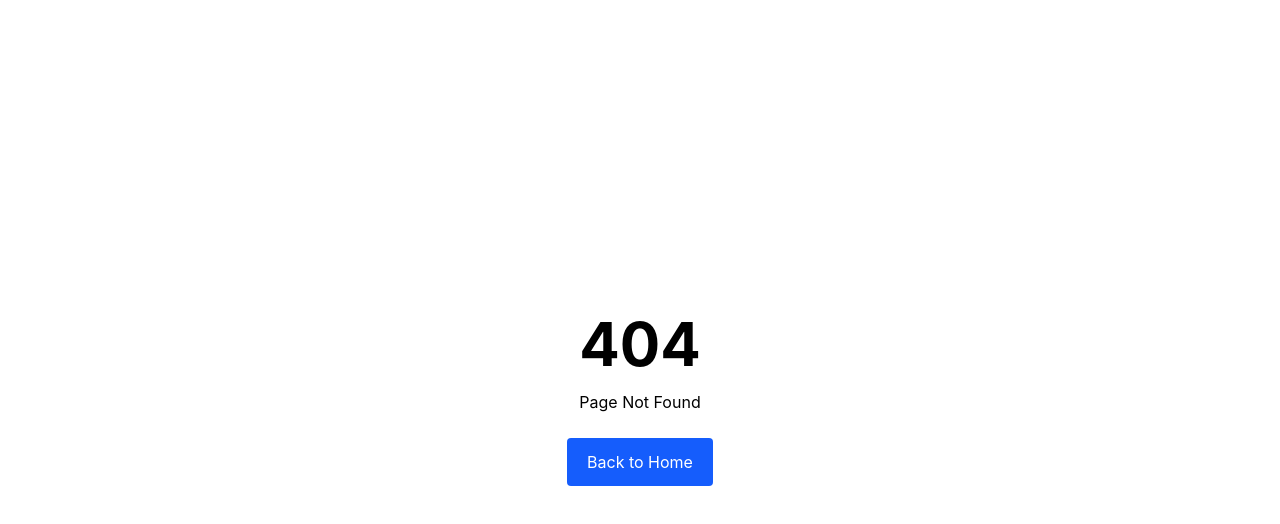
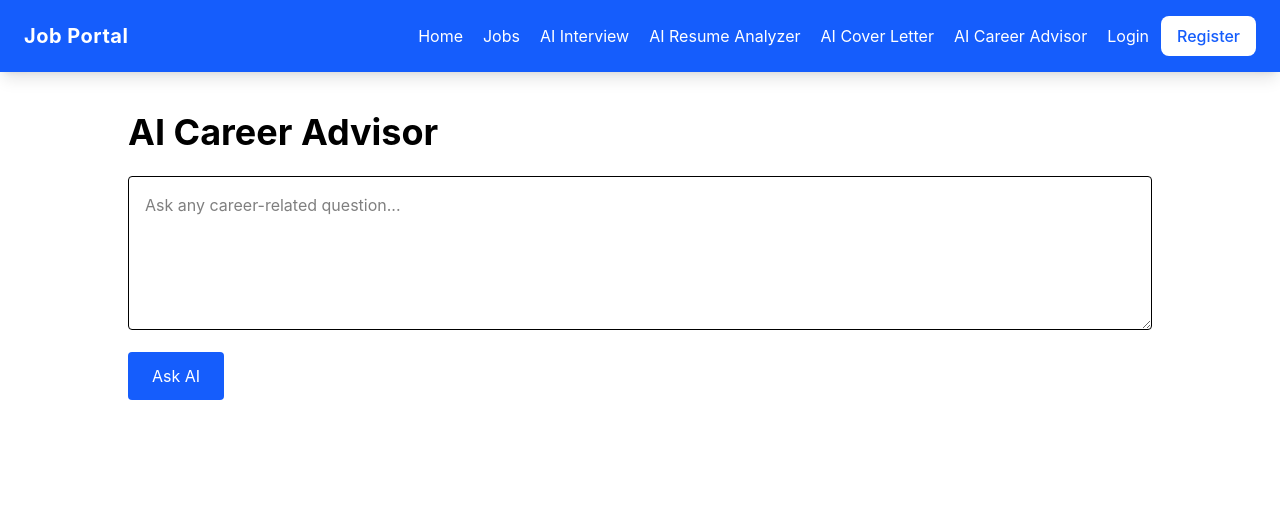
Before and after one commit to dilanithathsarani/Job-Portal---frontend, a React app: page /ai/career-advisor in a window 1280 px wide. Before the commit this address had no page. Shown: the top 524 px of the page. Built offline with nearby package versions, Linux system fonts and the light colour scheme; the HTML template or start-up script is replaced by a standard one.

Commit message:
add AI Career Advisor component and integrate with routing

```diff
--- a/src/components/navBar.jsx
+++ b/src/components/navBar.jsx
@@ -56,6 +56,8 @@ function Navbar() {
           <Link to="/ai/resume-analyzer">AI Resume Analyzer</Link>
 
           <Link to="/ai/cover-letter">AI Cover Letter</Link>
+
+          <Link to="/ai/career-advisor">AI Career Advisor</Link>
 
           {token ? (
             <>
--- /dev/null
+++ b/src/pages/ai/CareerAdvisor.jsx
@@ -0,0 +1,149 @@
+import { useState } from "react";
+import NavBar from "../../components/navBar";
+import api from "../../services/api";
+
+function CareerAdvisor() {
+
+    const [question, setQuestion] = useState("");
+
+    const [answer, setAnswer] = useState("");
+
+    const [loading, setLoading] = useState(false);
+
+    const askQuestion = async () => {
+
+        if (!question.trim()) {
+
+            alert("Please enter a question.");
+
+            return;
+
+        }
+
+        try {
+
+            setLoading(true);
+
+            const res = await api.post(
+
+                "/ai/career-advisor",
+
+                {
+
+                    question
+
+                }
+
+            );
+
+            setAnswer(res.data.advice);
+
+        }
+
+        catch (error) {
+
+            console.log(error);
+
+            alert("Something went wrong.");
+
+        }
+
+        finally {
+
+            setLoading(false);
+
+        }
+
+    };
+
+    return (
+
+        <>
+
+            <NavBar />
+
+            <div className="max-w-5xl mx-auto mt-10">
+
+                <h1 className="text-4xl font-bold mb-6">
+
+                    AI Career Advisor
+
+                </h1>
+
+                <textarea
+
+                    rows={5}
+
+                    placeholder="Ask any career-related question..."
+
+                    value={question}
+
+                    onChange={(e)=>setQuestion(e.target.value)}
+
+                    className="w-full border rounded p-4"
+
+                />
+
+                <button
+
+                    onClick={askQuestion}
+
+                    className="bg-blue-600 text-white px-6 py-3 rounded mt-4"
+
+                >
+
+                    {
+
+                        loading
+
+                        ?
+
+                        "Thinking..."
+
+                        :
+
+                        "Ask AI"
+
+                    }
+
+                </button>
+
+                {
+
+                    answer && (
+
+                        <div className="mt-8">
+
+                            <h2 className="text-2xl font-semibold mb-3">
+
+                                AI Response
+
+                            </h2>
+
+                            <textarea
+
+                                rows={18}
+
+                                value={answer}
+
+                                readOnly
+
+                                className="w-full border rounded p-4"
+
+                            />
+
+                        </div>
+
+                    )
+
+                }
+
+            </div>
+
+        </>
+
+    );
+
+}
+
+export default CareerAdvisor;
--- a/src/routes/appRoutes.jsx
+++ b/src/routes/appRoutes.jsx
@@ -19,6 +19,7 @@ import NotFound from "../pages/NotFound.jsx";
 import InterviewGenerator from "../pages/ai/InterviewGenerator.jsx";
 import ResumeAnalyzer from "../pages/ai/ResumeAnalyzer.jsx";
 import CoverLetter from "../pages/ai/CoverLatter.jsx";
+import CareerAdvisor from "../pages/ai/CareerAdvisor.jsx";
 
 function AppRoutes() {
   return (
@@ -109,6 +110,8 @@ function AppRoutes() {
 
         <Route path="/ai/cover-letter" element={<CoverLetter />} />
 
+        <Route path="/ai/career-advisor" element={<CareerAdvisor />} />
+
         <Route path="*" element={<NotFound />} />
       </Routes>
     </BrowserRouter>
```
